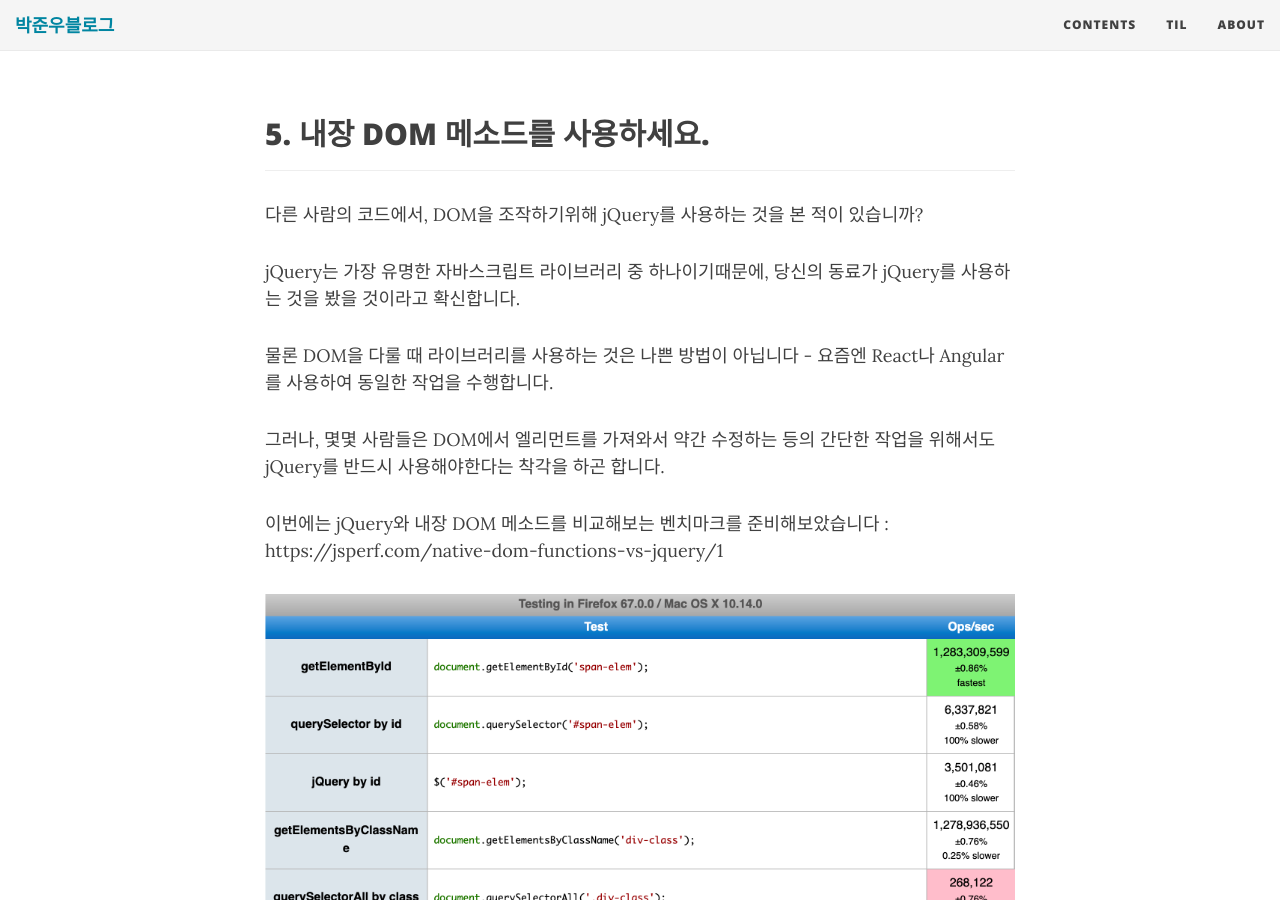
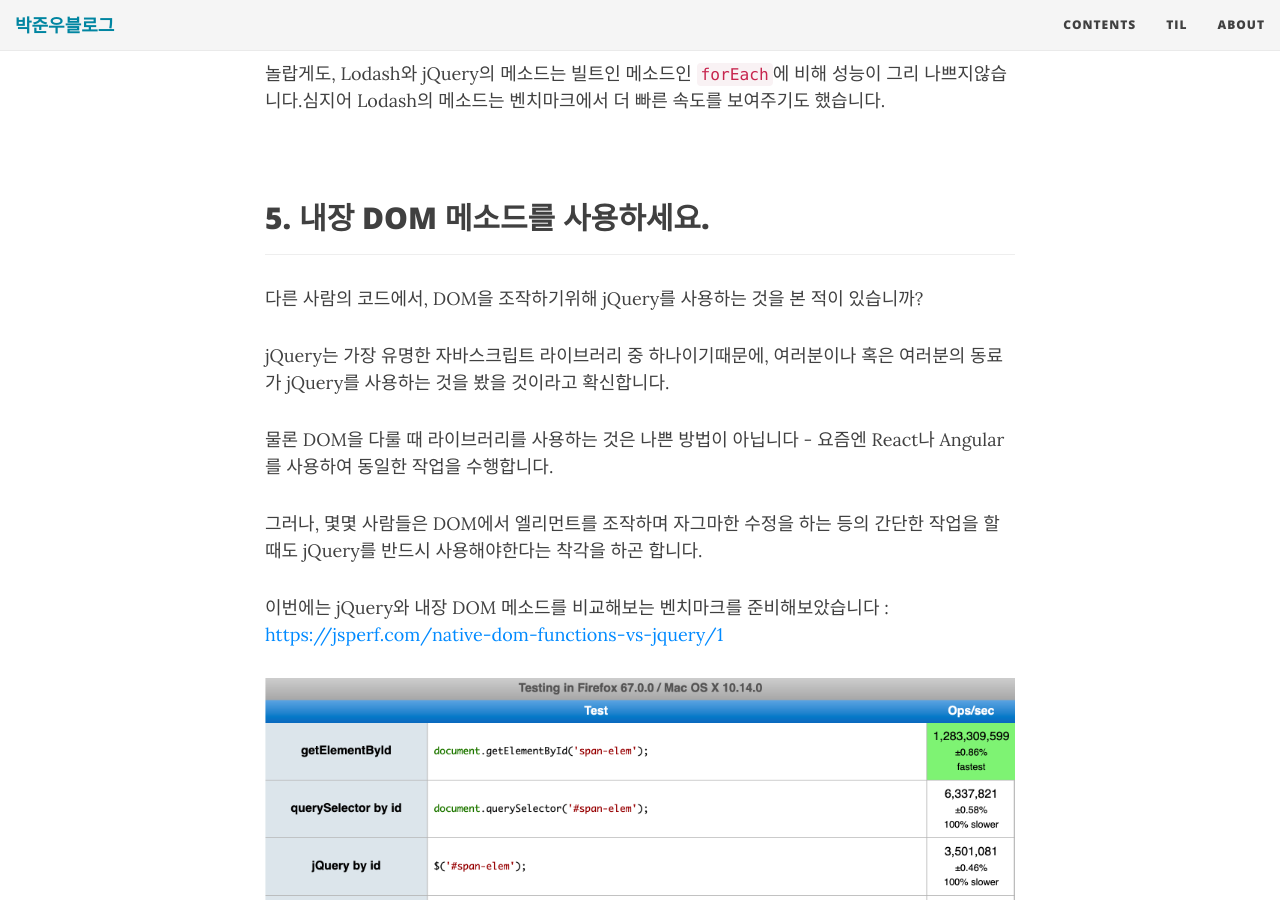
Before and after one commit to JUNWOO45/junwoo45.github.io.archived, a Jekyll site: the page built from _posts/2019-10-05-frontend-performance.md, in a window 1280 px wide and 900 px high, scrolled down 7618 px. Built offline with Jekyll 4.4.1, drawn with Linux system fonts in a browser that asks for light colours; nearby versions of some CDN libraries; comment, search, counter and statistics services are not loaded; some of the changed text lies outside the part shown.

Commit message:
오타 수정 및 가독성 향상

```diff
--- a/_posts/2019-10-05-frontend-performance.md
+++ b/_posts/2019-10-05-frontend-performance.md
@@ -67,6 +67,8 @@
 
 객체와 맵은 `해시 테이블` 이라는 자료구조를 사용하기 때문이죠.
 
+벤치마크 주소는 다음과 같습니다 : [https://jsperf.com/finding-element-object-vs-map-vs-array/1](https://jsperf.com/finding-element-object-vs-map-vs-array/1)
+
 ![performance](../img/performance1.png)
 
 차이가 매우 큽니다.
@@ -174,13 +176,13 @@
 
 다른 사람의 코드에서, DOM을 조작하기위해 jQuery를 사용하는 것을 본 적이 있습니까?
 
-jQuery는 가장 유명한 자바스크립트 라이브러리 중 하나이기때문에, 당신의 동료가 jQuery를 사용하는 것을 봤을 것이라고 확신합니다.
+jQuery는 가장 유명한 자바스크립트 라이브러리 중 하나이기때문에, 여러분이나 혹은 여러분의 동료가 jQuery를 사용하는 것을 봤을 것이라고 확신합니다.
 
 물론 DOM을 다룰 때 라이브러리를 사용하는 것은 나쁜 방법이 아닙니다 - 요즘엔 React나 Angular를 사용하여 동일한 작업을 수행합니다.
 
-그러나, 몇몇 사람들은 DOM에서 엘리먼트를 가져와서 약간 수정하는 등의 간단한 작업을 위해서도 jQuery를 반드시 사용해야한다는 착각을 하곤 합니다.
+그러나, 몇몇 사람들은 DOM에서 엘리먼트를 조작하며 자그마한 수정을 하는 등의 간단한 작업을 할때도 jQuery를 반드시 사용해야한다는 착각을 하곤 합니다.
 
-이번에는 jQuery와 내장 DOM 메소드를 비교해보는 벤치마크를 준비해보았습니다 : https://jsperf.com/native-dom-functions-vs-jquery/1
+이번에는 jQuery와 내장 DOM 메소드를 비교해보는 벤치마크를 준비해보았습니다 : [https://jsperf.com/native-dom-functions-vs-jquery/1](https://jsperf.com/native-dom-functions-vs-jquery/1)
 
 ![performance6](../img/performance6.png)
 
```
Also changed, not shown: other parts of _posts/2019-10-05-frontend-performance.md (+1 -1 lines).
